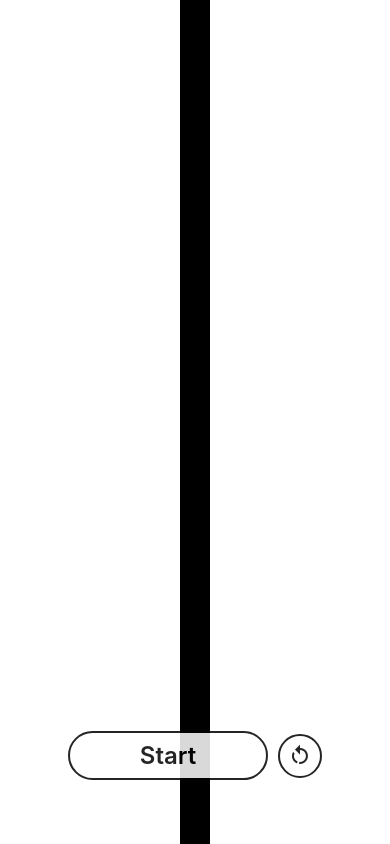
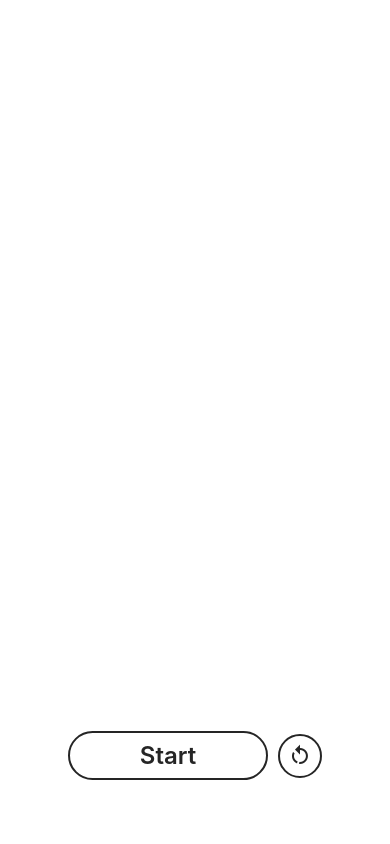
Before and after one commit to IzuEneh/GameOfLife, a React Native app: screen / in a window 390 px wide. Built offline with nearby package versions, Linux system fonts and the light colour scheme.

Commit message:
Add dark mode

```diff
--- a/src/modules/Grid/components/Cell.tsx
+++ b/src/modules/Grid/components/Cell.tsx
@@ -1,6 +1,6 @@
-import React, { useState } from "react";
-import { View, Pressable } from "react-native";
-import { useGrid } from "../hooks/useGrid";
+import React from "react";
+import { Pressable } from "react-native";
+import { useTheme } from "../../common/hooks/useTheme";
 
 type Props = {
 	alive: boolean;
@@ -8,13 +8,14 @@ type Props = {
 };
 
 function Cell({ alive, onPress }: Props) {
+	const theme = useTheme();
 	return (
 		<Pressable
 			style={{
 				flex: 1,
-				backgroundColor: alive ? "black" : "white",
+				backgroundColor: alive ? theme.primary : theme.secondary,
 				borderWidth: 1,
-				borderColor: "black",
+				borderColor: theme.primary,
 			}}
 			onPress={onPress}
 		/>
--- /dev/null
+++ b/src/modules/common/hooks/useTheme.tsx
@@ -0,0 +1,12 @@
+import { View, Pressable, useColorScheme } from "react-native";
+
+const useTheme = () => {
+	const theme = useColorScheme();
+	const isDarkMode = theme === "dark";
+	return {
+		primary: isDarkMode ? "black" : "white",
+		secondary: isDarkMode ? "white" : "black",
+	};
+};
+
+export { useTheme };
```
